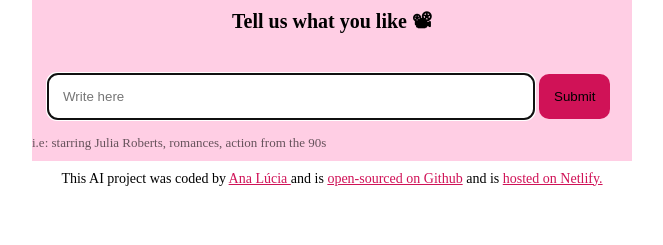
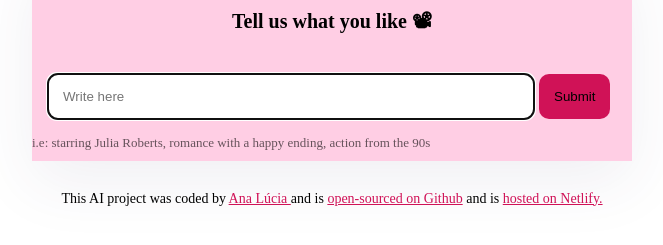
Before and after one commit to aluciadio/Ai-movie-recs, a plain HTML site: page index.html in a window 1280 px wide. Shown: the part 193-438 px from the top of the page, without its empty margins (308-971 px from the left). Drawn offline with nearby package versions, Linux system fonts and the light colour scheme.

Commit message:
changed the css a bit

```diff
--- a/index.html
+++ b/index.html
@@ -26,7 +26,7 @@
           <input type="submit"
            class="submit"/>
         </form>
-        <div class="hint"> i.e: starring Julia Roberts, romances, action from the 90s</div>
+        <div class="hint"> i.e: starring Julia Roberts, romance with a happy ending, action from the 90s</div>
         </header>
         <main>
         <div class="movieRecs hidden" id="movieRecs">
--- a/src/style.css
+++ b/src/style.css
@@ -14,6 +14,8 @@ h2 {
 
 header {
   background-color: #ffcee4;
+  margin-bottom: 20px;
+  box-shadow: 0px 20px 60px rgba(65, 50, 100, 0.08);
 }
 
 .container {
@@ -63,6 +65,7 @@ a {
   font-size: 15px;
   background-color: #fb90b7;
   border: 3px solid #0f1021;
+  box-shadow: 0px 4px 30px 0px rgba(39, 33, 66, 0.03);
 }
 
 .hidden {
```
